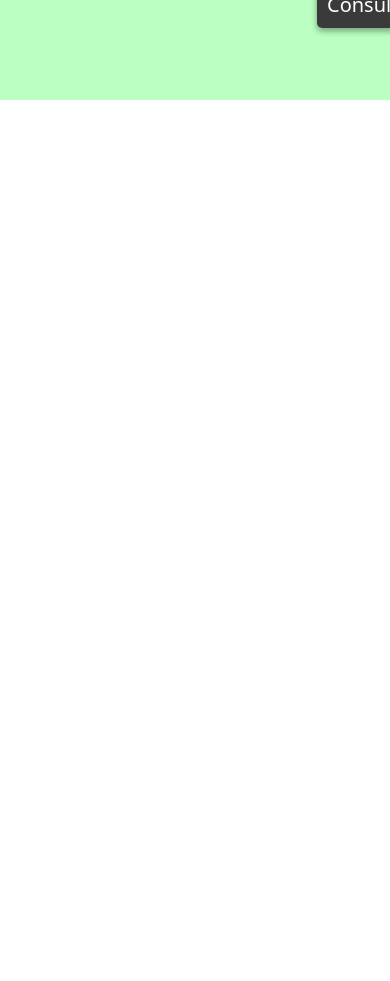
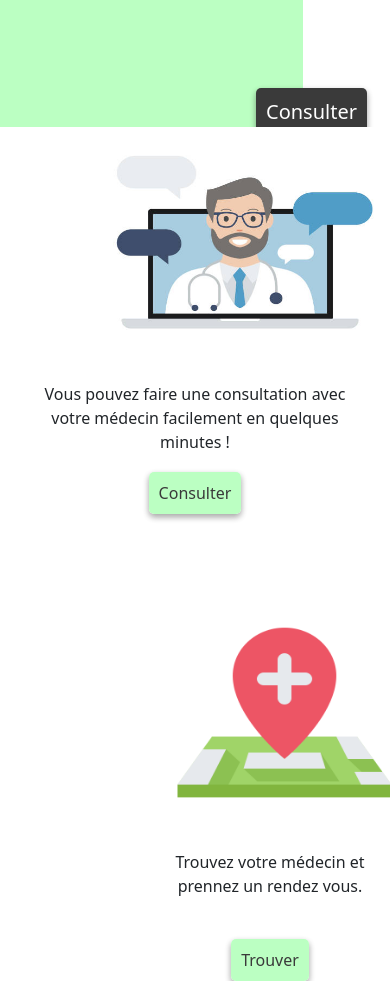
Before and after one commit to Ali1602-o/WebMedicalFrontEnd, a React (Create React App) app: page / in a window 390 px wide. Shown: the part 1000-1981 px from the top of the page. Before the commit the page ends 1100 px from the top, so only its background shows below. Built offline with nearby package versions, Linux system fonts and the light colour scheme; no server answers.

Commit message:
some minor modifications

```diff
--- a/src/App.css
+++ b/src/App.css
@@ -1,7 +1,6 @@
 .App {
   text-align: center;
 }
-
 
 
 /*********************** Login and sign up CSS ************************/
@@ -155,10 +154,12 @@ label {
 
 
 /*********************** HOME CSS ***********************/
+/*1st home section*/
+
 .home-consult-sec{
-  width: 200%;
+  width :120%;
   margin-top: 50px;
-  margin-left : -150px;
+  margin-left: -143px;
   background-color: #BBFFC2;
 
 }
@@ -166,10 +167,10 @@ label {
   margin: 50px;
   height: 326px;
   width: 737px;
-
 }
 .home-consult-sec-caption{
-  padding:80px;
+  padding-top: 65px;
+  background-color: #BBFFC2;
   text-align: left;
 }
 .home-consult-sec-caption p{
@@ -204,3 +205,88 @@ label {
   box-shadow: 0 14px 28px rgba(0,0,0,0.25), 0 10px 10px rgba(0,0,0,0.22);
   transition: 0.4s;
 }
+
+
+/*2nd home section*/
+.consult-sec{
+
+  width: 600px;
+  margin-bottom: 90px;
+  text-align: center;
+}
+.find-sec{
+  width: 690px;
+  text-align: center;
+}
+
+
+.consult-find-sec .consult-icon{
+  margin-right: 50px;
+  margin-left: 50px;
+  width: 332px;
+  height:255px;
+}
+
+.consult-find-sec .find-icon{
+  margin-top: 15px;
+  margin-left: 150px;
+  width: 221px;
+  height:205px;
+}
+
+.consult-description p{
+  margin-bottom: 27px;
+}
+
+.find-description{
+  margin-left: 150px;
+  margin-top: 35px;
+}
+.find-description p{
+  margin-bottom: 50px;
+}
+
+.consult-btn-1{
+  font-size: 12pt;
+  text-decoration: none;
+  padding:10px;
+  border-radius: 5px;
+  background-color: #BBFFC2;
+  color:#3A3A3A;
+  width:100px;
+  border-style: none;
+  box-shadow: 0 3px 6px rgba(0,0,0,0.16), 0 3px 6px rgba(0,0,0,0.23);
+
+}
+
+.consult-btn-1:hover{
+  text-decoration: none;
+  background-color: #dfffe2;
+  color:#3A3A3A;
+  border-style: none;
+  box-shadow: 0 14px 28px rgba(0,0,0,0.25), 0 10px 10px rgba(0,0,0,0.22);
+  transition: 0.4s;
+}
+
+
+.find-btn{
+  font-size: 12pt;
+  text-decoration: none;
+  padding:10px;
+  border-radius: 5px;
+  background-color: #BBFFC2;
+  color:#3A3A3A;
+  width:100px;
+  border-style: none;
+  box-shadow: 0 3px 6px rgba(0,0,0,0.16), 0 3px 6px rgba(0,0,0,0.23);
+
+}
+
+.find-btn:hover{
+  text-decoration: none;
+  background-color: #dfffe2;
+  color:#3A3A3A;
+  border-style: none;
+  box-shadow: 0 14px 28px rgba(0,0,0,0.25), 0 10px 10px rgba(0,0,0,0.22);
+  transition: 0.4s;
+}
--- a/src/components/Navigationbar.js
+++ b/src/components/Navigationbar.js
@@ -22,7 +22,7 @@ class NavigationBar extends React.Component {
         if (user) {
             this.setState({
             currentUser: user,
-            showDocBoard: user.roles.includes("ROLE_DOCTOR"),
+            showDoctorBoard: user.roles.includes("ROLE_DOCTOR"),
             });
         }
     }
@@ -58,11 +58,11 @@ class NavigationBar extends React.Component {
                         </li>
 
                         {showDoctorBoard && (
-                        <li className="nav-item">
-                            <Link to={"/doctor"} className="nav-link">
-                            Doctor Board
-                            </Link>
-                        </li>
+                            <li className="nav-item">
+                                <Link to={"/doctor"} className="nav-link">
+                                Doctor Board
+                                </Link>
+                            </li>
                         )}
                     </div>
 
--- a/src/components/home.js
+++ b/src/components/home.js
@@ -53,13 +53,34 @@ export default class Home extends Component {
 
         <div className="home-consult-sec">
           <Row>
-            <div className="col-md-4">
+            <div className="col-md-7">
               <img src="images/online_consult.jpg"/>
             </div>
             <div  className="col-md-5 home-consult-sec-caption">
               <p>N'attendez plus !</p>
-              <h4>Consultez votre médecin maintenant.</h4>
+              <h4>Commencez votre consultation maintenant.</h4>
               <Link to={"/"} className="consult-btn">Consulter</Link>
+            </div>
+
+          </Row>
+        </div>
+
+
+        <div className="consult-find-sec">
+          <Row>
+            <div className="col-md-6 consult-sec">
+              <img src="images/doctor-consult-icon.jpg" class="consult-icon"/>
+              <div class="consult-description">
+                <p>Vous pouvez faire une consultation avec votre médecin facilement en quelques minutes !</p>
+                <Link to={"/"} class="consult-btn-1">Consulter</Link>
+              </div>
+            </div>
+            <div  className="col-md-6 find-sec">
+              <img src="images/find-doctor-icon.png" class="find-icon"/>
+              <div class="find-description">
+                <p>Trouvez votre médecin et prennez un rendez vous.</p>
+                <Link to={"/"} class="find-btn">Trouver</Link>
+              </div>
             </div>
 
           </Row>
--- a/src/components/login.js
+++ b/src/components/login.js
@@ -60,17 +60,12 @@ export default class Login extends Component {
           this.props.history.push("/profile");
           window.location.reload();
         },
-        error => {
-          const resMessage =
-            (error.response &&
-              error.response.data &&
-              error.response.data.message) ||
-            error.message ||
-            error.toString();
+        error  => {
+          const resMessage = error.response.data.message
 
           this.setState({
             loading: false,
-            message: resMessage
+            message: "Connexion n'a pas réussi, si vous n'avez pas encore un compte essaye d'inscrire"
           });
         }
       );
--- a/src/components/profile.js
+++ b/src/components/profile.js
@@ -14,13 +14,17 @@ export default class Profile extends Component {
     const { currentUser } = this.state;
 
     return (
+
+      <div className="container">
+        {currentUser ? (
           <div className="container">
             <header className="jumbotron">
               <h3>
                 <strong>{currentUser.username}</strong> Profile
               </h3>
             </header>
-        <p>
+
+            {/*<p>
               <strong>Token:</strong>{" "}
               {currentUser.accessToken.substring(0, 20)} ...{" "}
               {currentUser.accessToken.substr(currentUser.accessToken.length - 20)}
@@ -28,16 +32,28 @@ export default class Profile extends Component {
             <p>
               <strong>Id:</strong>{" "}
               {currentUser.id}
-        </p>
+            </p>*/}
+
             <p>
               <strong>Email:</strong>{" "}
               {currentUser.email}
             </p>
-        <strong>Authorities:</strong>
+            {/*<strong>Authorities:</strong>
             <ul>
               {currentUser.roles &&
                 currentUser.roles.map((role, index) => <li key={index}>{role}</li>)}
-        </ul>
+            </ul>*/}
+          </div>
+        ) : (
+          <div>
+            <header class="alert alert-warning" style={{border:"1px solid tomato"}}>
+            <h3>
+              <strong >Not Connected yet !</strong>
+            </h3>
+            </header>
+          </div>
+        )}
+
       </div>
     );
   }
--- a/src/services/auth-header.js
+++ b/src/services/auth-header.js
@@ -6,4 +6,4 @@ export default function authHeader() {
     } else {
       return {};
     }
-  }
+}
```
Also changed, not shown: public/images/doctor-consult-icon.jpg (added), public/images/find-doctor-icon.png (added). Lines whose indentation alone changed are shown as unchanged.
